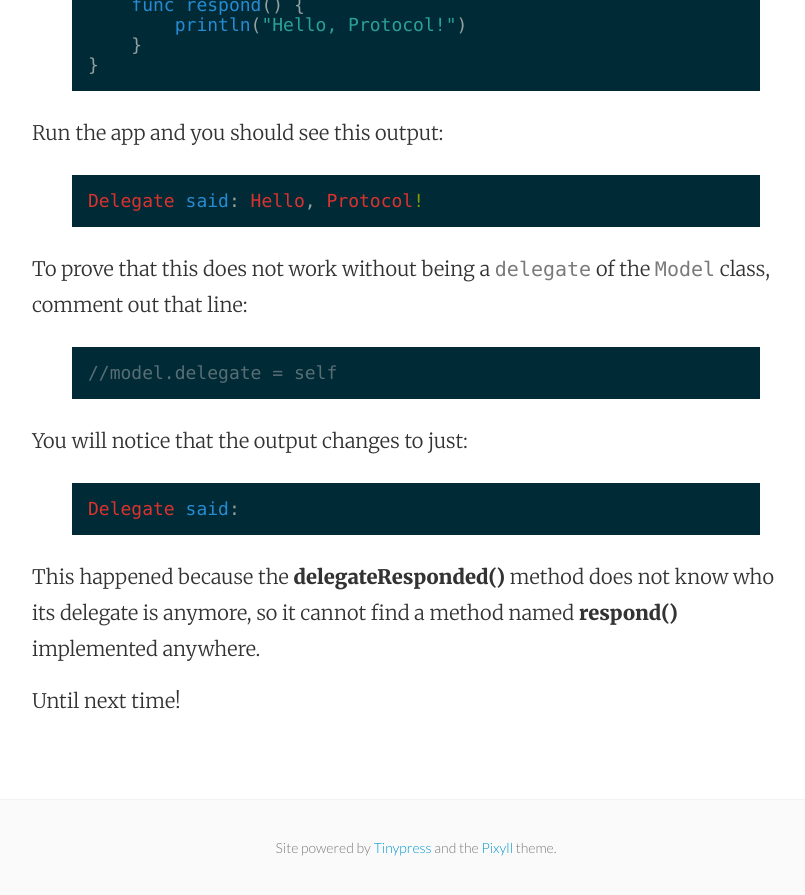
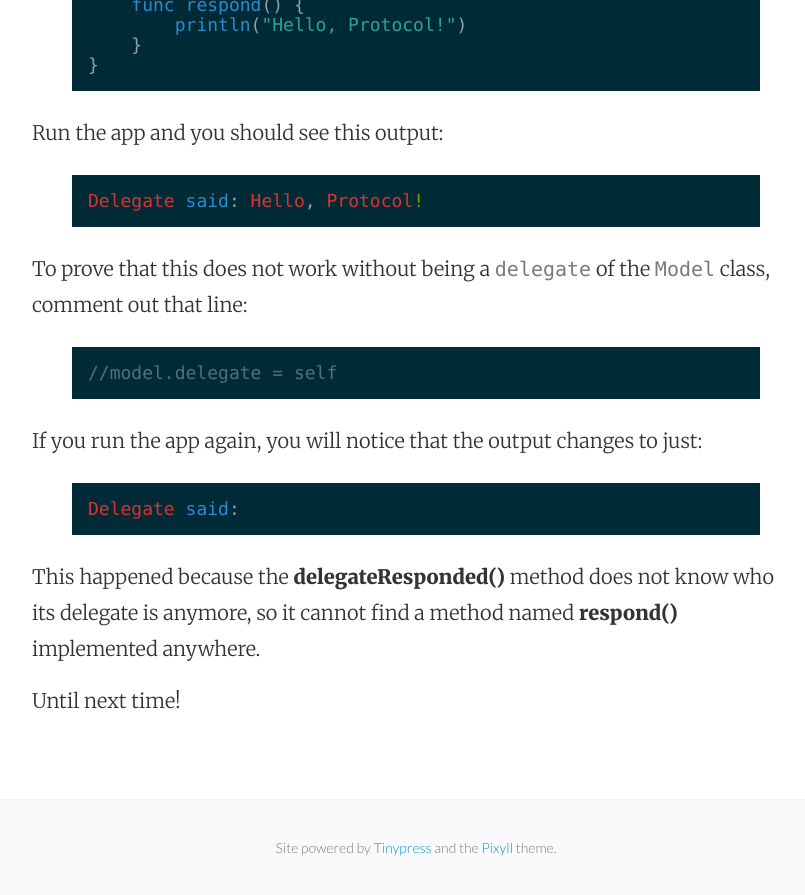
Before and after one commit to mhorga/mhorga.github.io, a Jekyll site: the page built from _posts/2015-09-16-object-communication-in-ios-with-delegation.markdown, in a window 1280 px wide and 900 px high, scrolled down 2080 px. Shown: the top 895 px of the window, without its empty margins (224-1029 px from the left). Built offline with Jekyll 4.4.1, drawn with Linux system fonts in a browser that asks for light colours.

Commit message:
Post update: Object communication in iOS with Delegation

```diff
--- a/_posts/2015-09-16-object-communication-in-ios-with-delegation.markdown
+++ b/_posts/2015-09-16-object-communication-in-ios-with-delegation.markdown
@@ -55,7 +55,7 @@
 //model.delegate = self
 {% endhighlight %}
 
-You will notice that the output changes to just:
+If you run the app again, you will notice that the output changes to just:
 
 {% highlight swift %}
 Delegate said:
```
